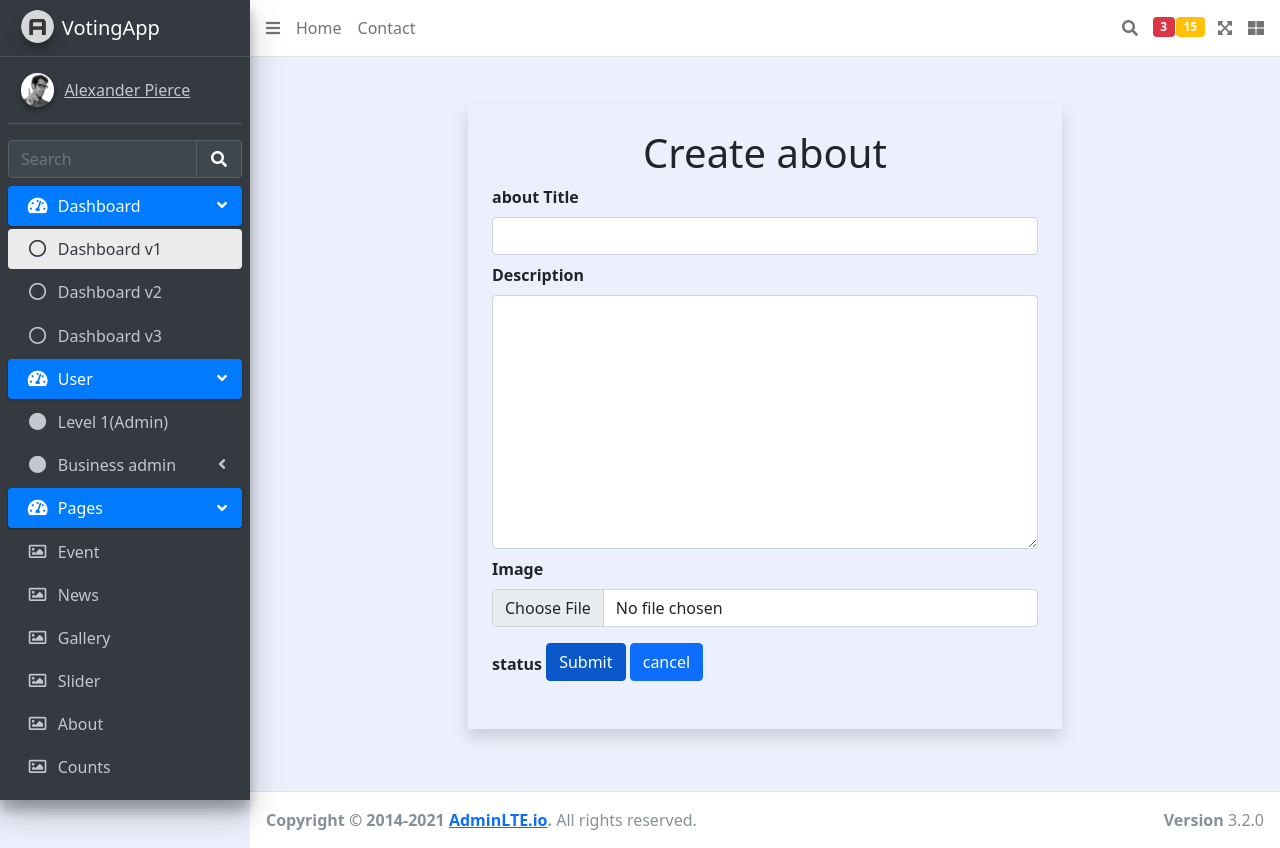
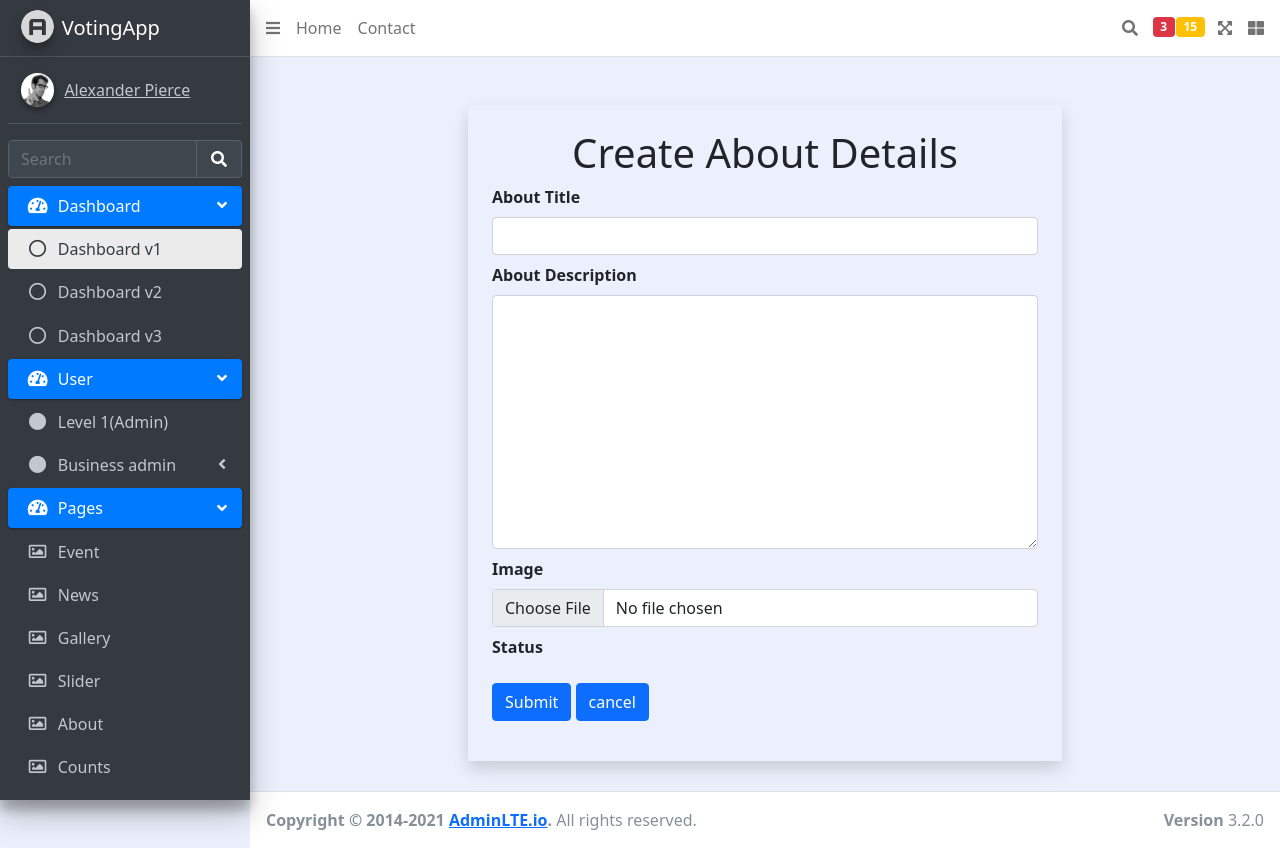
Before and after one commit to tila73/voting_backend, a Django app: page /admin/about/create_detail/ in a window 1280 px wide. Run offline with Django 4.2, Linux system fonts and the light colour scheme; some libraries are stand-ins or nearby versions.

Commit message:
nikita create views

```diff
--- a/Admin/urls.py
+++ b/Admin/urls.py
@@ -22,7 +22,7 @@ urlpatterns = [
     #sujit
     path('about', views.about, name="admin_about"),
     path('about/detail/', views.about_detail, name="admin_about_detail"),
-    path('blog', views.blog, name="admin_blog"),
+    path('blogs/', views.blogs, name="admin_blog"),
     path('blog/detail/', views.blog_detail, name="admin_blog_detail"),
     path('testimonial', views.testimonial, name="admin_testimonial"),
     path('testimonial/detail/', views.testimonial_detail, name="admin_testimonial_detail"),
@@ -43,7 +43,7 @@ urlpatterns = [
     # .  sujit create walako
     path('about/create/', views.create_about, name="create_about"),
     path('about/create_detail/', views.create_about_details,
-         name="create_about_details"),
+         name="create_about_detail"),
     path('blog/create/', views.create_blog, name="create_blog"),
     path('blog/create_detail/', views.create_blog_details,
          name="create_blog_details"),
--- a/Admin/views.py
+++ b/Admin/views.py
@@ -1,3 +1,4 @@
+from django.http import HttpResponse
 from django.shortcuts import render, redirect
 from .forms import *
 from .models import *
@@ -63,10 +64,9 @@ def about_detail(request):
     about_detail_object = AboutDetails.objects.all()
     return render(request, 'admin/about_detail.html', {'aboutd': about_detail_object})
 
-
-def Blog(request):
-    blog_object = blog.objects.all()
-    return render(request, 'admin/blog.html', {'blog': blog_object})
+def blogs(request):
+    blog_obj = blog.objects.all()
+    return render(request, 'admin/blog.html', {'blog_obj': blog_obj})
 
 
 def blog_detail(request):
@@ -158,7 +158,7 @@ def create_team(request):
         team = TeamsForm(request.POST, request.FILES)
         if team.is_valid():
             team.save()
-            return redirect('admin_team')
+            return redirect('admin_teams')
     return render(request, 'admin/create_action/create_team.html', context={'form': team})
 
 def create_whychooseus(request):
@@ -235,23 +235,63 @@ def create_about(request):
 
 
 def create_about_details(request):
-    return render(request, 'admin/create_action/create_about_detail.html')
+    if request.method == "GET":
+        create_about_details = AboutDetailsForm
+        return render(request, 'admin/create_action/create_about_detail.html', context={'form': create_about_details})
+    else:
+        create_about_details = AboutDetailsForm(request.POST, request.FILES)
+        if create_about_details.is_valid():
+            create_about_details.save()
+            return redirect('admin_about_detail')
+    return render(request, 'admin/create_action/create_about_detail.html', context={'form': create_about_details})
 
 
 def create_blog(request):
-    return render(request, 'admin/create_action/create_blog.html')
+    if request.method == "GET":
+        create_blogs = blogForm
+        return render(request, 'admin/create_action/create_blog.html', context={'form': create_blogs})
+    else:
+        create_blogs = blogForm(request.POST, request.FILES)
+        if create_blogs.is_valid():
+            create_blogs.save()
+            return redirect('admin_blog')
+    return render(request, 'admin/create_action/create_blog.html', context={'form': create_blogs})
 
 
 def create_blog_details(request):
-    return render(request, 'admin/create_action/create_blog_detail.html')
+    if request.method == "GET":
+        create_blog_details = blogDetailsForm
+        return render(request, 'admin/create_action/create_blog_detail.html', context={'form': create_blog_details})
+    else:
+        create_blog_details = blogDetailsForm(request.POST, request.FILES)
+        if create_blog_details.is_valid():
+            create_blog_details.save()
+            return redirect('admin_blog_detail')
+    return render(request, 'admin/create_action/create_blog_detail.html', context={'form': create_blog_details})
 
 
 def create_testimonial(request):
-    return render(request, 'admin/create_action/create_testimonial.html')
+    if request.method == "GET":
+        create_testimonial = TestimonialForm
+        return render(request, 'admin/create_action/create_testimonial.html', context={'form': create_testimonial})
+    else:
+        create_testimonial = TestimonialForm(request.POST, request.FILES)
+        if create_testimonial.is_valid():
+            create_testimonial.save()
+            return redirect('admin_testimonial')
+    return render(request, 'admin/create_action/create_testimonial.html', context={'form': create_testimonial})
 
 
 def create_testimonial_details(request):
-    return render(request, 'admin/create_action/create_testimonial_detail.html')
+    if request.method == "GET":
+        create_testimonial_details = TestimonialDetailsForm
+        return render(request, 'admin/create_action/create_testimonial_detail.html', context={'form': create_testimonial_details})
+    else:
+        create_testimonial_details = TestimonialDetailsForm(request.POST, request.FILES)
+        if create_testimonial_details.is_valid():
+            create_testimonial_details.save()
+            return redirect('admin_testimonial_detail')
+    return render(request, 'admin/create_action/create_testimonial_detail.html', context={'form': create_testimonial_details})
 
 
 # update
--- a/templates/admin/about_detail.html
+++ b/templates/admin/about_detail.html
@@ -18,7 +18,7 @@
 
 
 <div class="create_button mb-3">
-  <a class="btn btn-success">Create</a>
+  <a class="btn btn-success" href="{% url 'create_about_detail' %}">Create</a>
 
 </div>
 
--- a/templates/admin/create_action/create_about.html
+++ b/templates/admin/create_action/create_about.html
@@ -35,7 +35,7 @@
 
     <div class="form-group mb-2 mt-2">
       <label for="status"> Status</label>
-      <input type="radio" class="btn-check" name="btnradio" id="btnradio1" autocomplete="off" checked />
+      <input type="radio" class="btn-check" name="status" id="btnradio1" autocomplete="off" checked />
     </div>
 
     <button type="submit" class="btn btn-primary mb-3 mt-2">Submit</button>
--- a/templates/admin/create_action/create_about_detail.html
+++ b/templates/admin/create_action/create_about_detail.html
@@ -12,29 +12,32 @@
   }
 </style>
 <div id="create" class="m-auto my-5 p-4 shadow">
-  <h1 class="text-center">Create about</h1>
+  <h1 class="text-center">Create About Details</h1>
   <form action="#" method="post" enctype="multipart/form-data">
     {% csrf_token %}
+
     <div class="form-group mb-2 mt-2">
-      <label for="about_title">about Title</label>
+      <label for="about_title">About Title</label>
       <input type="text" class="form-control" id="about_title" name="about_title" placeholder="" />
     </div>
 
-
     <div class="form-group mb-2 mt-2">
-      <label for="about_description">Description</label>
+      <label for="about_description"> About Description</label>
       <textarea class="form-control" name="about_description" id="about_description" cols="30" rows="10"></textarea>
     </div>
+
     <div class="form-group mb-2 mt-2">
       <label for="about_img">Image</label>
       <input type="file" class="form-control" id="about_img" name="about_img" placeholder="Image" />
     </div>
 
     <div class="form-group mb-2 mt-2">
-      <label for="status"> status</label>
-      <input type="radio" class="btn-check" name="btnradio" id="btnradio1" autocomplete="off" checked />
-      <button type="submit" class="btn btn-primary mb-3 mt-2">Submit</button>
-      <button class="btn btn-primary mb-3 mt-2">cancel</button>
+      <label for="status"> Status</label>
+      <input type="radio" class="btn-check" name="status" id="btnradio1" autocomplete="off" checked />
+    </div>
+
+    <button type="submit" class="btn btn-primary mb-3 mt-2">Submit</button>
+    <button class="btn btn-primary mb-3 mt-2">cancel</button>
 
   </form>
 </div>
--- a/templates/admin/create_action/create_blog_detail.html
+++ b/templates/admin/create_action/create_blog_detail.html
@@ -37,7 +37,7 @@
     </div>
 
     <div class="form-group mb-2 mt-2">
-      <label for="author_img">Image</label>
+      <label for="author_img">Author Image</label>
       <input type="file" class="form-control" id="author_img" name="author_img" />
     </div>
 
--- a/templates/admin/create_action/create_gallery.html
+++ b/templates/admin/create_action/create_gallery.html
@@ -17,7 +17,7 @@
         {% csrf_token %}
         <div class="form-group mb-2 mt-2">
             <label for="user_id">User ID</label>
-            <select class="form-select" aria-label="Default select example">
+            <select class="form-select" aria-label="Default select example" name="user_id">
                 <option selected>Choose the user id</option>
                 <option value="1">1</option>
                 <option value="2">2</option>
@@ -32,7 +32,7 @@
 
         <div class="form-group mb-2 mt-2">
             <label for="top_title">Top Title </label>
-            <input type="text" class="form-control" id="top_title" name="desc" />
+            <input type="text" class="form-control" id="top_title" name="top_title" />
         </div>
 
         <div class="form-group mb-2 mt-2">
--- a/templates/admin/create_action/create_slider.html
+++ b/templates/admin/create_action/create_slider.html
@@ -22,7 +22,7 @@
 
         <div class="form-group mb-2 mt-2">
             <label for="slider_description">Slider Description </label>
-            <textarea class="form-control" id="slider_description" name="status" rows="3"></textarea>
+            <textarea class="form-control" id="slider_description" name="slider_description" rows="3"></textarea>
         </div>
 
         <div class="form-group mb-2 mt-2">
--- a/templates/admin/testimonial.html
+++ b/templates/admin/testimonial.html
@@ -18,7 +18,7 @@
 
 
 <div class="create_button mb-3">
-  <a class="btn btn-success">Create</a>
+  <a class="btn btn-success" href="{% url 'create_testimonial' %}">Create</a>
   <a class="ms-3 btn btn-info" href="{% url 'admin_testimonial_detail' %} ">Testimonial Details</a>
 
 </div>
@@ -37,8 +37,8 @@
     {% for items in testimonial %}
     <tr>
       <td>{{items.testimoni_name}}</td>
+      <td>{{items.testmoni_message}}</td>
       <td>{{items.testimoni_designation}}</td>
-      <td>{{items.testmoni_message}}</td>
       <td>{{items.status}}</td>
       <td><a class="btn table_button btn-primary">Details</a>
         <a class="btn table_button btn-secondary" href="{% url 'update_testimonial' %}">Update</a>
--- a/templates/admin/testimonial_detail.html
+++ b/templates/admin/testimonial_detail.html
@@ -18,7 +18,7 @@
 
 
 <div class="create_button mb-3">
-  <a class="btn btn-success">Create</a>
+  <a class="btn btn-success" href="{% url 'create_testimonial_details' %}">Create</a>
 
 </div>
 
```
Also changed, not shown: templates/admin/blog.html (+4 -3 lines), templates/admin/create_action/create_blog.html (+4 -4 lines), templates/admin/create_action/create_testimonial.html (+9 -7 lines), templates/admin/create_action/create_testimonial_detail.html (+10 -7 lines).
